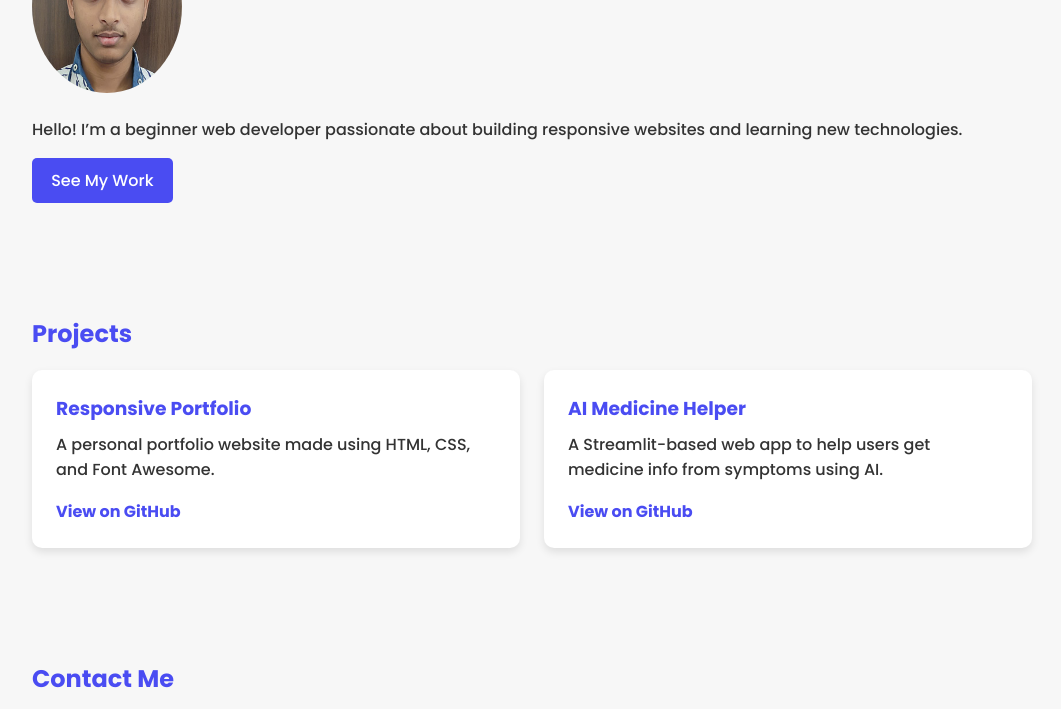
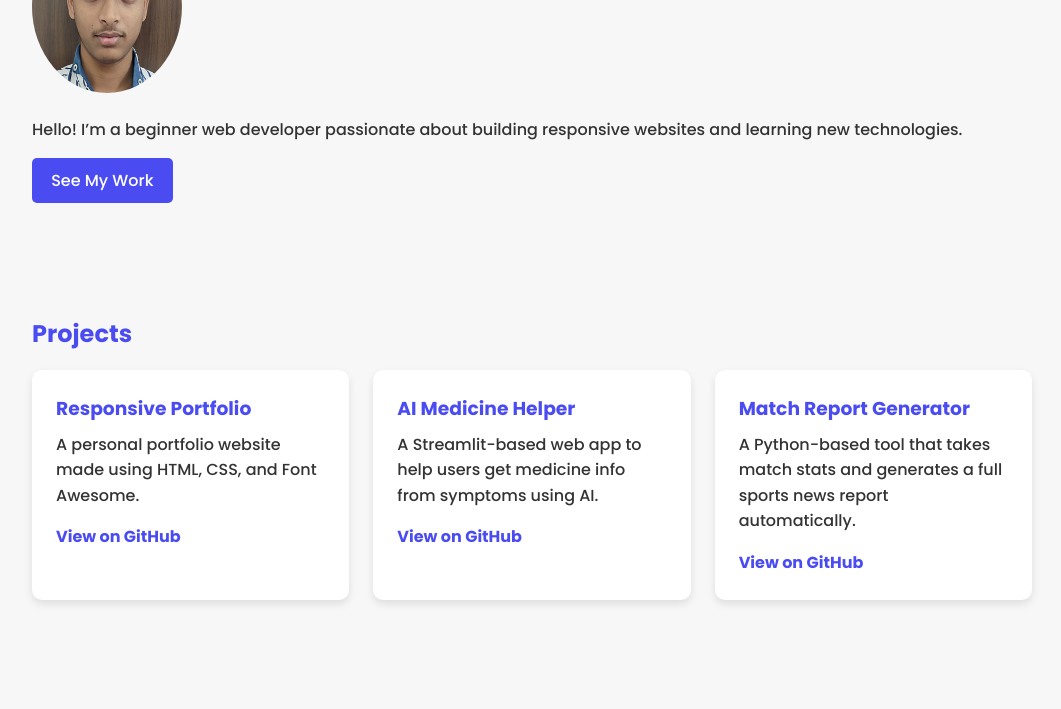
Before and after one commit to opfort45/Portfolio, a plain HTML site: page index.html in a window 1280 px wide. Shown: the part 411-1120 px from the top of the page, without its empty margins (108-1169 px from the left). Drawn offline with Linux system fonts and the light colour scheme.

Commit message:
Updated index.html content

```diff
--- a/index.html
+++ b/index.html
@@ -1,18 +1,30 @@
 <!DOCTYPE html>
 <html lang="en">
 <head>
+  <!-- Meta tags for character encoding and responsive behavior -->
   <meta charset="UTF-8">
   <meta name="viewport" content="width=device-width, initial-scale=1.0">
+
+  <!-- Website title -->
   <title>Lakshya | Portfolio</title>
+
+  <!-- External CSS file -->
   <link rel="stylesheet" href="style.css">
+
+  <!-- Google Fonts: Poppins -->
   <link href="https://fonts.googleapis.com/css2?family=Poppins:wght@300;500;700&display=swap" rel="stylesheet">
+
+  <!-- Font Awesome for icons -->
   <link rel="stylesheet" href="https://cdnjs.cloudflare.com/ajax/libs/font-awesome/6.5.0/css/all.min.css">
 </head>
 <body>
+
+  <!-- Header Section -->
   <header>
     <div class="container">
       <h1>Lakshya Kanaujia</h1>
 
+      <!-- Navigation Bar -->
       <nav id="navbar">
         <ul id="nav-links">
           <li><a href="#about">About</a></li>
@@ -20,6 +32,7 @@
           <li><a href="#contact">Contact</a></li>
         </ul>
 
+        <!-- Hamburger icon for mobile nav -->
         <div class="hamburger" id="hamburger">
           <i class="fas fa-bars"></i>
         </div>
@@ -27,55 +40,75 @@
     </div>
   </header>
 
-
+  <!-- About Section -->
   <section id="about">
     <div class="container">
       <h2>About Me</h2>
+
+      <!-- Profile picture -->
       <img src="LAKSHYA.jpg" alt="Lakshya Photo" class="profile-pic">
+
+      <!-- Introduction text -->
       <p>Hello! I’m a beginner web developer passionate about building responsive websites and learning new technologies.</p>
-      <a href = "#projects" class = "btn"> See My Work</a>
+
+      <!-- Button linking to project section -->
+      <a href="#projects" class="btn">See My Work</a>
     </div>
   </section>
 
+  <!-- Projects Section -->
   <section id="projects">
     <div class="container">
       <h2>Projects</h2>
 
+      <!-- Project Grid Layout -->
       <div class="project-grid">
+        <!-- Project Card 1 -->
         <div class="project-card">
           <h3>Responsive Portfolio</h3>
           <p>A personal portfolio website made using HTML, CSS, and Font Awesome.</p>
           <a href="https://github.com/opfort45/portfolio" target="_blank">View on GitHub</a>
         </div>
 
+        <!-- Project Card 2 -->
         <div class="project-card">
           <h3>AI Medicine Helper</h3>
           <p>A Streamlit-based web app to help users get medicine info from symptoms using AI.</p>
           <a href="https://github.com/opfort45/AI_Medicine_Helper" target="_blank">View on GitHub</a>
         </div>
 
-      <!-- Add more project cards as needed -->
+        <!-- Project Card 3: NEW PROJECT -->
+        <div class="project-card">
+          <h3>Match Report Generator</h3>
+          <p>A Python-based tool that takes match stats and generates a full sports news report automatically.</p>
+          <a href="https://github.com/opfort45/match-report-generator" target="_blank">View on GitHub</a>
+        </div>
+
+        <!-- Add more cards here if needed -->
       </div>
     </div>
   </section>
 
-
+  <!-- Contact Section -->
   <section id="contact">
     <div class="container">
       <h2>Contact Me</h2>
 
+      <!-- Email -->
       <p>
         <a href="mailto:lakshyakanaujia25@gmail.com">
           <i class="fas fa-envelope"></i> lakshyakanaujia25@gmail.com
         </a>
       </p>
 
+      <!-- GitHub -->
       <p>
         <a href="https://github.com/opfort45" target="_blank">
           <i class="fab fa-github"></i> github.com/opfort45
         </a>
       </p>
 
+      <!-- LinkedIn -->
       <p>
         <a href="https://linkedin.com/in/lakshya-kanaujia-a9860222a" target="_blank">
           <i class="fab fa-linkedin"></i> linkedin.com/in/lakshya-kanaujia-a9860222a
@@ -85,20 +118,23 @@
     </div>
   </section>
 
-
-
+  <!-- Footer Section -->
   <footer>
     <div class="container">
       <p>&copy; 2025 Lakshya Kanaujia</p>
     </div>
   </footer>
+
+  <!-- Script for toggling mobile menu -->
   <script>
     const hamburger = document.getElementById("hamburger");
     const navLinks = document.getElementById("nav-links");
 
+    // Toggle 'active' class to show/hide nav links on mobile
     hamburger.addEventListener("click", () => {
       navLinks.classList.toggle("active");
     });
   </script>
+
 </body>
 </html>
```
Lines whose indentation alone changed are shown as unchanged.
